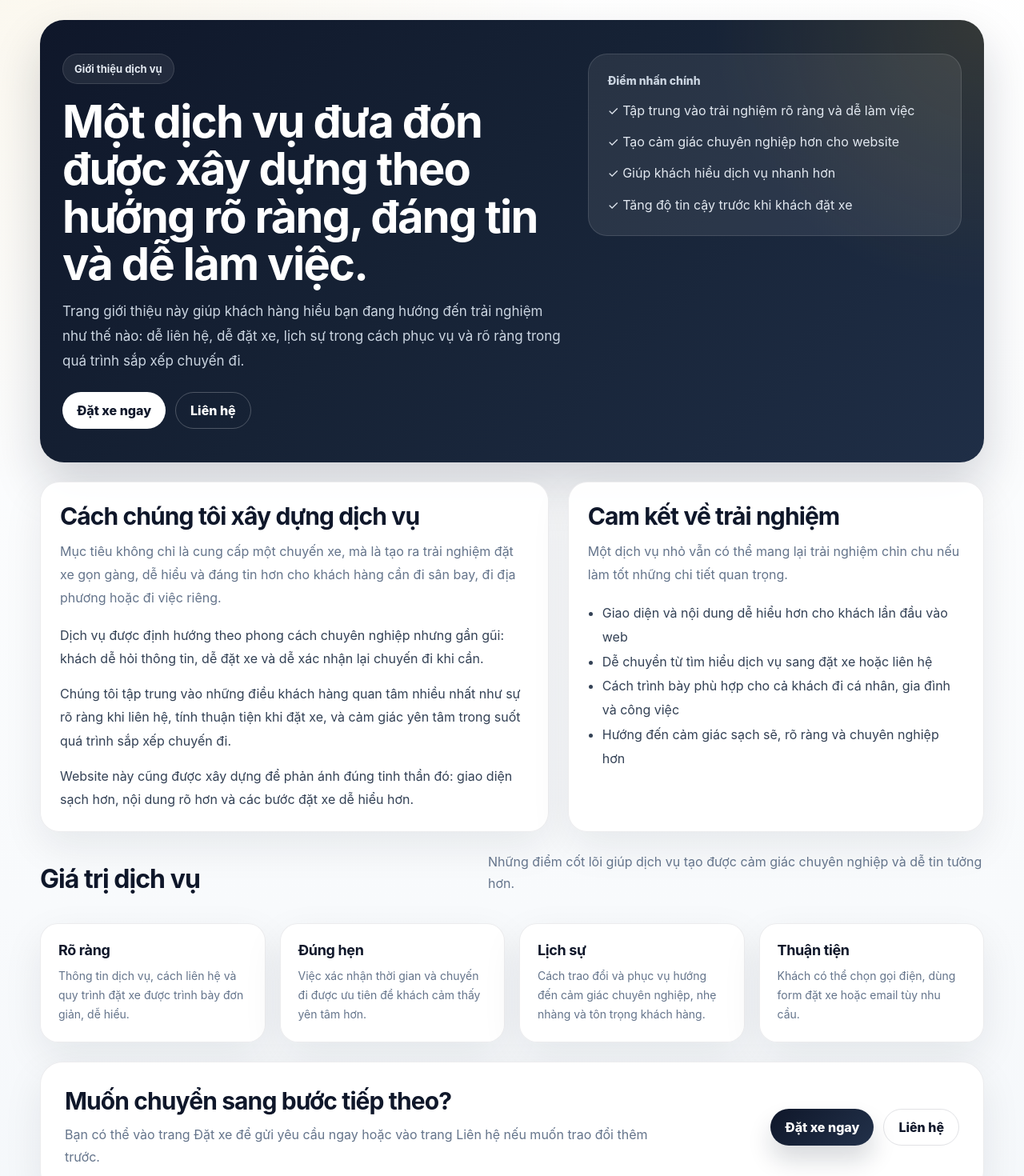
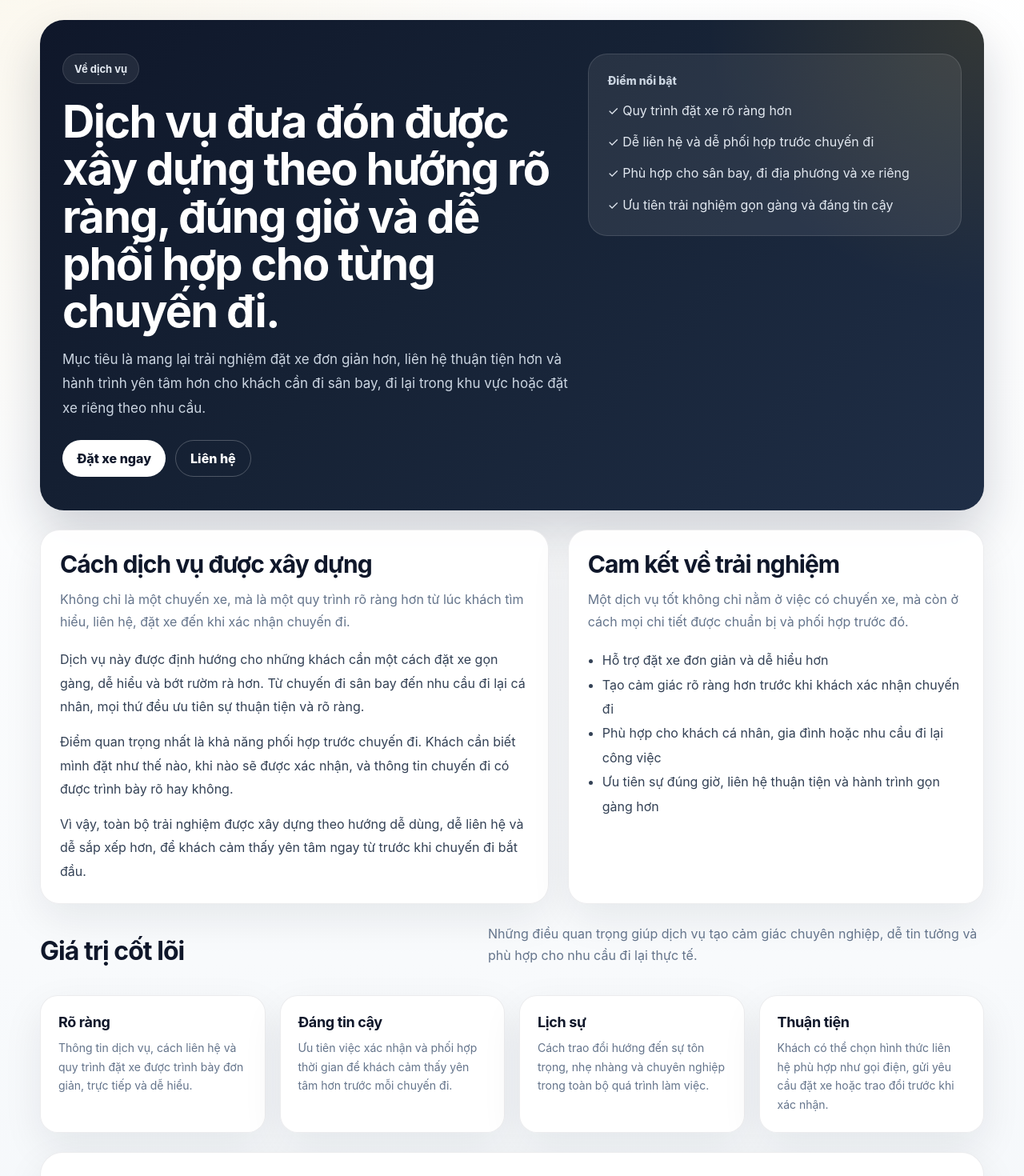
Before and after one commit to aungoclan/shuttle-v2, a React (Vite) app: page /about in a window 1280 px wide. Shown: the part 120-1590 px from the top of the page at 80% size. Built offline with nearby package versions, Linux system fonts and the light colour scheme.

Commit message:
rewrite about page copy

```diff
--- a/src/pages/public/AboutPage.jsx
+++ b/src/pages/public/AboutPage.jsx
@@ -7,118 +7,118 @@ export default function AboutPage() {
   const content =
     language === "vi"
       ? {
-          badge: "Giới thiệu dịch vụ",
+          badge: "Về dịch vụ",
           title:
-            "Một dịch vụ đưa đón được xây dựng theo hướng rõ ràng, đáng tin và dễ làm việc.",
+            "Dịch vụ đưa đón được xây dựng theo hướng rõ ràng, đúng giờ và dễ phối hợp cho từng chuyến đi.",
           desc:
-            "Trang giới thiệu này giúp khách hàng hiểu bạn đang hướng đến trải nghiệm như thế nào: dễ liên hệ, dễ đặt xe, lịch sự trong cách phục vụ và rõ ràng trong quá trình sắp xếp chuyến đi.",
+            "Mục tiêu là mang lại trải nghiệm đặt xe đơn giản hơn, liên hệ thuận tiện hơn và hành trình yên tâm hơn cho khách cần đi sân bay, đi lại trong khu vực hoặc đặt xe riêng theo nhu cầu.",
 
-          storyTitle: "Cách chúng tôi xây dựng dịch vụ",
+          storyTitle: "Cách dịch vụ được xây dựng",
           storyDesc:
-            "Mục tiêu không chỉ là cung cấp một chuyến xe, mà là tạo ra trải nghiệm đặt xe gọn gàng, dễ hiểu và đáng tin hơn cho khách hàng cần đi sân bay, đi địa phương hoặc đi việc riêng.",
+            "Không chỉ là một chuyến xe, mà là một quy trình rõ ràng hơn từ lúc khách tìm hiểu, liên hệ, đặt xe đến khi xác nhận chuyến đi.",
           storyParagraphs: [
-            "Dịch vụ được định hướng theo phong cách chuyên nghiệp nhưng gần gũi: khách dễ hỏi thông tin, dễ đặt xe và dễ xác nhận lại chuyến đi khi cần.",
-            "Chúng tôi tập trung vào những điều khách hàng quan tâm nhiều nhất như sự rõ ràng khi liên hệ, tính thuận tiện khi đặt xe, và cảm giác yên tâm trong suốt quá trình sắp xếp chuyến đi.",
-            "Website này cũng được xây dựng để phản ánh đúng tinh thần đó: giao diện sạch hơn, nội dung rõ hơn và các bước đặt xe dễ hiểu hơn.",
+            "Dịch vụ này được định hướng cho những khách cần một cách đặt xe gọn gàng, dễ hiểu và bớt rườm rà hơn. Từ chuyến đi sân bay đến nhu cầu đi lại cá nhân, mọi thứ đều ưu tiên sự thuận tiện và rõ ràng.",
+            "Điểm quan trọng nhất là khả năng phối hợp trước chuyến đi. Khách cần biết mình đặt như thế nào, khi nào sẽ được xác nhận, và thông tin chuyến đi có được trình bày rõ hay không.",
+            "Vì vậy, toàn bộ trải nghiệm được xây dựng theo hướng dễ dùng, dễ liên hệ và dễ sắp xếp hơn, để khách cảm thấy yên tâm ngay từ trước khi chuyến đi bắt đầu.",
           ],
 
-          valuesTitle: "Giá trị dịch vụ",
+          valuesTitle: "Giá trị cốt lõi",
           valuesDesc:
-            "Những điểm cốt lõi giúp dịch vụ tạo được cảm giác chuyên nghiệp và dễ tin tưởng hơn.",
+            "Những điều quan trọng giúp dịch vụ tạo cảm giác chuyên nghiệp, dễ tin tưởng và phù hợp cho nhu cầu đi lại thực tế.",
           values: [
             {
               title: "Rõ ràng",
               desc:
-                "Thông tin dịch vụ, cách liên hệ và quy trình đặt xe được trình bày đơn giản, dễ hiểu.",
+                "Thông tin dịch vụ, cách liên hệ và quy trình đặt xe được trình bày đơn giản, trực tiếp và dễ hiểu.",
             },
             {
-              title: "Đúng hẹn",
+              title: "Đáng tin cậy",
               desc:
-                "Việc xác nhận thời gian và chuyến đi được ưu tiên để khách cảm thấy yên tâm hơn.",
+                "Ưu tiên việc xác nhận và phối hợp thời gian để khách cảm thấy yên tâm hơn trước mỗi chuyến đi.",
             },
             {
               title: "Lịch sự",
               desc:
-                "Cách trao đổi và phục vụ hướng đến cảm giác chuyên nghiệp, nhẹ nhàng và tôn trọng khách hàng.",
+                "Cách trao đổi hướng đến sự tôn trọng, nhẹ nhàng và chuyên nghiệp trong toàn bộ quá trình làm việc.",
             },
             {
               title: "Thuận tiện",
               desc:
-                "Khách có thể chọn gọi điện, dùng form đặt xe hoặc email tùy nhu cầu.",
+                "Khách có thể chọn hình thức liên hệ phù hợp như gọi điện, gửi yêu cầu đặt xe hoặc trao đổi trước khi xác nhận.",
             },
           ],
 
           commitmentTitle: "Cam kết về trải nghiệm",
           commitmentDesc:
-            "Một dịch vụ nhỏ vẫn có thể mang lại trải nghiệm chỉn chu nếu làm tốt những chi tiết quan trọng.",
+            "Một dịch vụ tốt không chỉ nằm ở việc có chuyến xe, mà còn ở cách mọi chi tiết được chuẩn bị và phối hợp trước đó.",
           commitments: [
-            "Giao diện và nội dung dễ hiểu hơn cho khách lần đầu vào web",
-            "Dễ chuyển từ tìm hiểu dịch vụ sang đặt xe hoặc liên hệ",
-            "Cách trình bày phù hợp cho cả khách đi cá nhân, gia đình và công việc",
-            "Hướng đến cảm giác sạch sẽ, rõ ràng và chuyên nghiệp hơn",
+            "Hỗ trợ đặt xe đơn giản và dễ hiểu hơn",
+            "Tạo cảm giác rõ ràng hơn trước khi khách xác nhận chuyến đi",
+            "Phù hợp cho khách cá nhân, gia đình hoặc nhu cầu đi lại công việc",
+            "Ưu tiên sự đúng giờ, liên hệ thuận tiện và hành trình gọn gàng hơn",
           ],
 
-          ctaTitle: "Muốn chuyển sang bước tiếp theo?",
+          ctaTitle: "Sẵn sàng cho chuyến đi tiếp theo của bạn?",
           ctaDesc:
-            "Bạn có thể vào trang Đặt xe để gửi yêu cầu ngay hoặc vào trang Liên hệ nếu muốn trao đổi thêm trước.",
+            "Bạn có thể chuyển sang trang Đặt xe để gửi yêu cầu ngay, hoặc vào trang Liên hệ nếu muốn trao đổi thêm trước.",
           ctaPrimary: "Đặt xe ngay",
           ctaSecondary: "Liên hệ",
         }
       : {
           badge: "About the service",
           title:
-            "A transportation service built around clarity, reliability, and a smoother customer experience.",
+            "A ride service built around clarity, punctuality, and easier coordination for each trip.",
           desc:
-            "This about page helps customers understand the kind of experience the service is designed to provide: easy communication, easy booking, respectful service, and a clearer ride coordination process.",
+            "The goal is to create a simpler booking experience, more convenient communication, and a smoother overall ride experience for airport transportation, local travel, and private ride requests.",
 
           storyTitle: "How the service is built",
           storyDesc:
-            "The goal is not only to provide a ride, but to create a booking experience that feels more organized, easier to understand, and more dependable for airport trips, local rides, and personal travel.",
+            "It is not only about providing a ride. It is also about making the full process clearer from the moment a customer explores the service to the moment the trip is confirmed.",
           storyParagraphs: [
-            "The service is designed to feel professional yet approachable, making it easier for customers to ask questions, request a ride, and confirm trip details when needed.",
-            "The focus is on the details customers usually care about most: clear communication, booking convenience, and a stronger sense of trust throughout the trip planning process.",
-            "The website is built to reflect that same idea through a cleaner interface, better content structure, and a simpler booking flow.",
+            "This service is designed for customers who want a booking process that feels cleaner, easier to understand, and less complicated. Whether the trip is for the airport, local transportation, or personal travel, the focus stays on convenience and clarity.",
+            "One of the most important parts is coordination before the ride. Customers want to know how the request works, when confirmation will happen, and whether the trip details are clearly communicated.",
+            "That is why the overall experience is built to feel easier to use, easier to contact, and easier to arrange, so customers can feel more confident before the trip even begins.",
           ],
 
-          valuesTitle: "Service values",
+          valuesTitle: "Core values",
           valuesDesc:
-            "These are the core ideas that help the service feel more polished and trustworthy.",
+            "These are the principles that help the service feel more polished, more trustworthy, and more useful for real transportation needs.",
           values: [
             {
               title: "Clarity",
               desc:
-                "Service details, contact methods, and booking steps are presented in a simple and understandable way.",
+                "Service details, contact options, and booking steps are presented in a direct and easy-to-understand way.",
             },
             {
               title: "Reliability",
               desc:
-                "Trip timing and confirmation are treated as priorities so customers feel more confident.",
+                "Timing and trip coordination are treated as priorities so customers can feel more confident before each ride.",
             },
             {
               title: "Courtesy",
               desc:
-                "Communication and service style aim to feel respectful, professional, and easy to work with.",
+                "Communication is meant to feel respectful, calm, and professional throughout the process.",
             },
             {
               title: "Convenience",
               desc:
-                "Customers can choose between calling, booking online, or using email depending on what works best.",
+                "Customers can choose the contact method that fits them best, whether that means calling first or sending a booking request online.",
             },
           ],
 
           commitmentTitle: "Commitment to the experience",
           commitmentDesc:
-            "Even a smaller service can feel polished when the most important details are handled well.",
+            "A quality ride service is not only about having transportation available. It is also about how well the details are handled before the trip.",
           commitments: [
-            "A clearer website experience for first-time visitors",
-            "An easier path from learning about the service to requesting a ride",
-            "A presentation that works for personal, family, and business transportation needs",
-            "A more organized, cleaner, and more professional overall feel",
+            "A booking process that feels simpler and easier to follow",
+            "Clearer communication before the customer confirms a trip",
+            "Useful for individual, family, and business transportation needs",
+            "A stronger focus on punctuality, convenience, and a smoother ride experience",
           ],
 
-          ctaTitle: "Ready for the next step?",
+          ctaTitle: "Ready for your next ride?",
           ctaDesc:
-            "You can move to the booking page to send your request now, or go to the contact page if you want to discuss your ride first.",
+            "You can go to the booking page to send your request now, or visit the contact page if you would like to discuss the trip first.",
           ctaPrimary: "Book Now",
           ctaSecondary: "Contact",
         };
@@ -216,7 +216,7 @@ export default function AboutPage() {
                 fontWeight: 800,
               }}
             >
-              {language === "vi" ? "Điểm nhấn chính" : "Key points"}
+              {language === "vi" ? "Điểm nổi bật" : "Highlights"}
             </div>
 
             <ul
@@ -233,26 +233,26 @@ export default function AboutPage() {
               <li>
                 ✓{" "}
                 {language === "vi"
-                  ? "Tập trung vào trải nghiệm rõ ràng và dễ làm việc"
-                  : "Focused on a clearer and easier customer experience"}
+                  ? "Quy trình đặt xe rõ ràng hơn"
+                  : "A clearer booking process"}
               </li>
               <li>
                 ✓{" "}
                 {language === "vi"
-                  ? "Tạo cảm giác chuyên nghiệp hơn cho website"
-                  : "Creates a more professional feel for the website"}
+                  ? "Dễ liên hệ và dễ phối hợp trước chuyến đi"
+                  : "Easier communication and trip coordination"}
               </li>
               <li>
                 ✓{" "}
                 {language === "vi"
-                  ? "Giúp khách hiểu dịch vụ nhanh hơn"
-                  : "Helps customers understand the service faster"}
+                  ? "Phù hợp cho sân bay, đi địa phương và xe riêng"
+                  : "Suitable for airport, local, and private rides"}
               </li>
               <li>
                 ✓{" "}
                 {language === "vi"
-                  ? "Tăng độ tin cậy trước khi khách đặt xe"
-                  : "Builds trust before customers book"}
+                  ? "Ưu tiên trải nghiệm gọn gàng và đáng tin cậy"
+                  : "Focused on a smoother and more dependable experience"}
               </li>
             </ul>
           </div>
```
